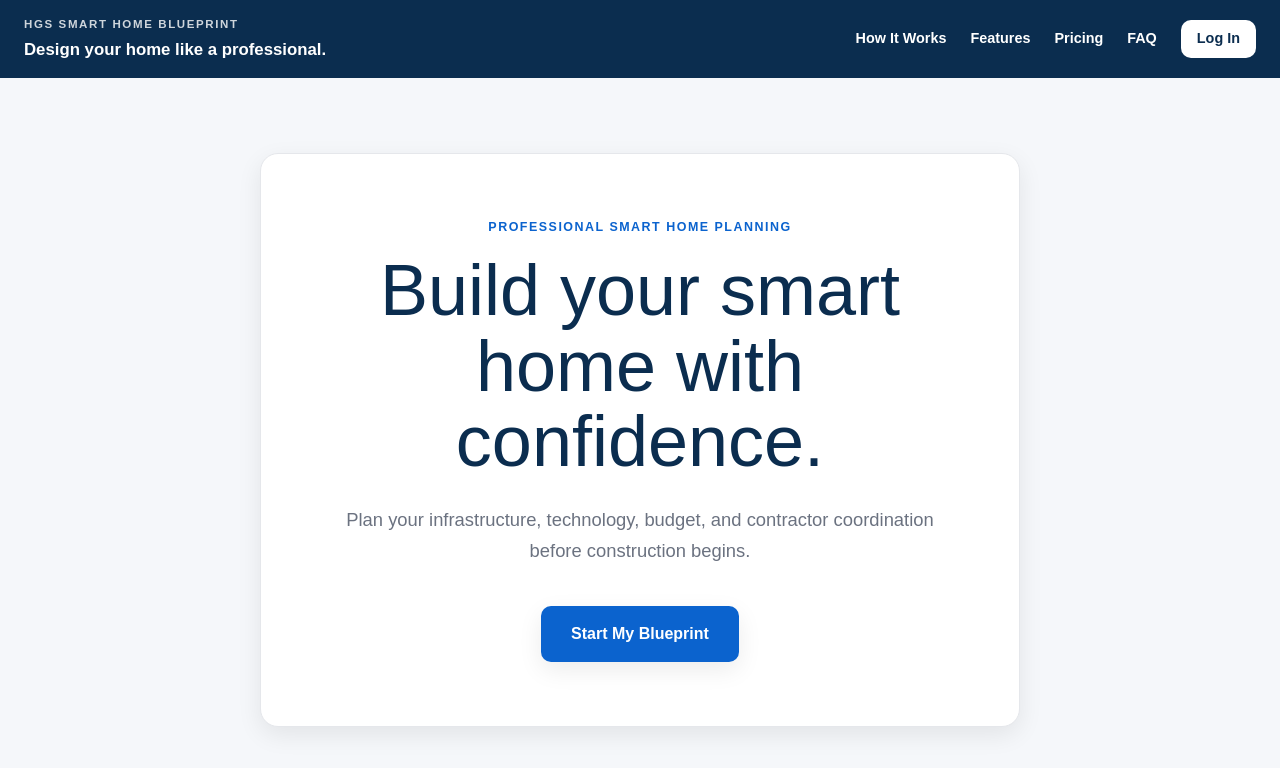
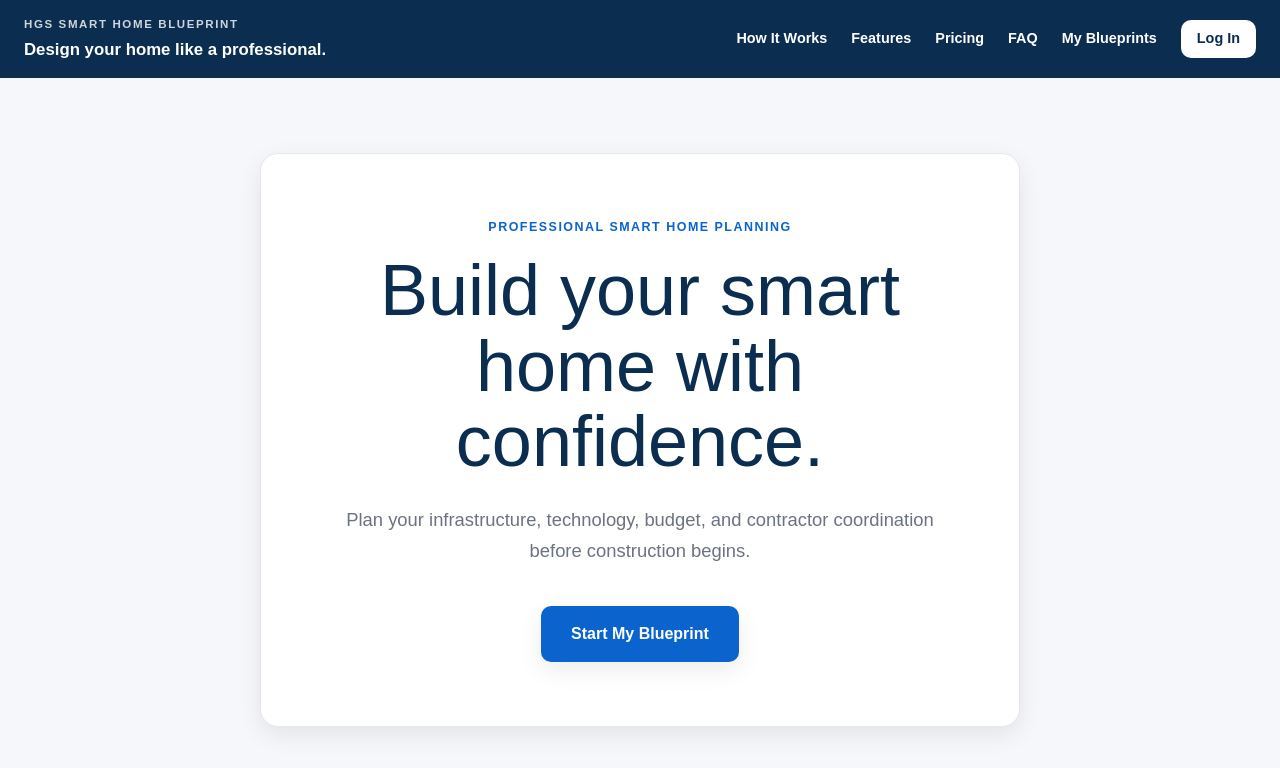
Before and after one commit to HGSolutionsWI/Smart-Home-Blueprint, a Next.js app: page / in a window 1280 px wide. Shown: the top 768 px of the page. Built offline with nearby package versions, Linux system fonts and the light colour scheme.

Commit message:
Add My Blueprints to site navigation

```diff
--- a/components/layout/Header.tsx
+++ b/components/layout/Header.tsx
@@ -6,6 +6,7 @@ const navigationItems = [
   { label: "Features", href: "/features" },
   { label: "Pricing", href: "/pricing" },
   { label: "FAQ", href: "/faq" },
+  { label: "My Blueprints", href: "/blueprint/projects" },
 ];
 
 export function Header() {
@@ -76,7 +77,7 @@ export function Header() {
         ))}
 
         <Link
-          href="/login"
+  href="/auth"
           style={{
             color: theme.colors.primaryDark,
             background: theme.colors.surface,
```
